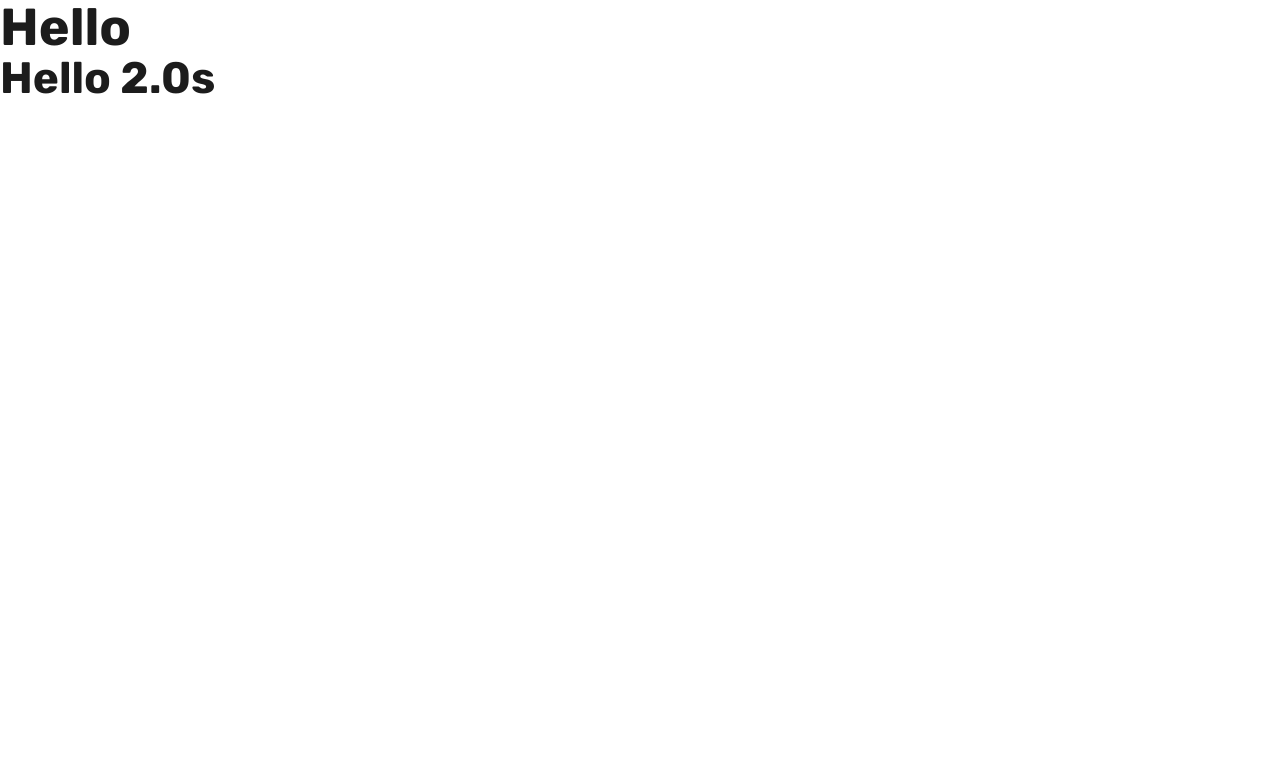
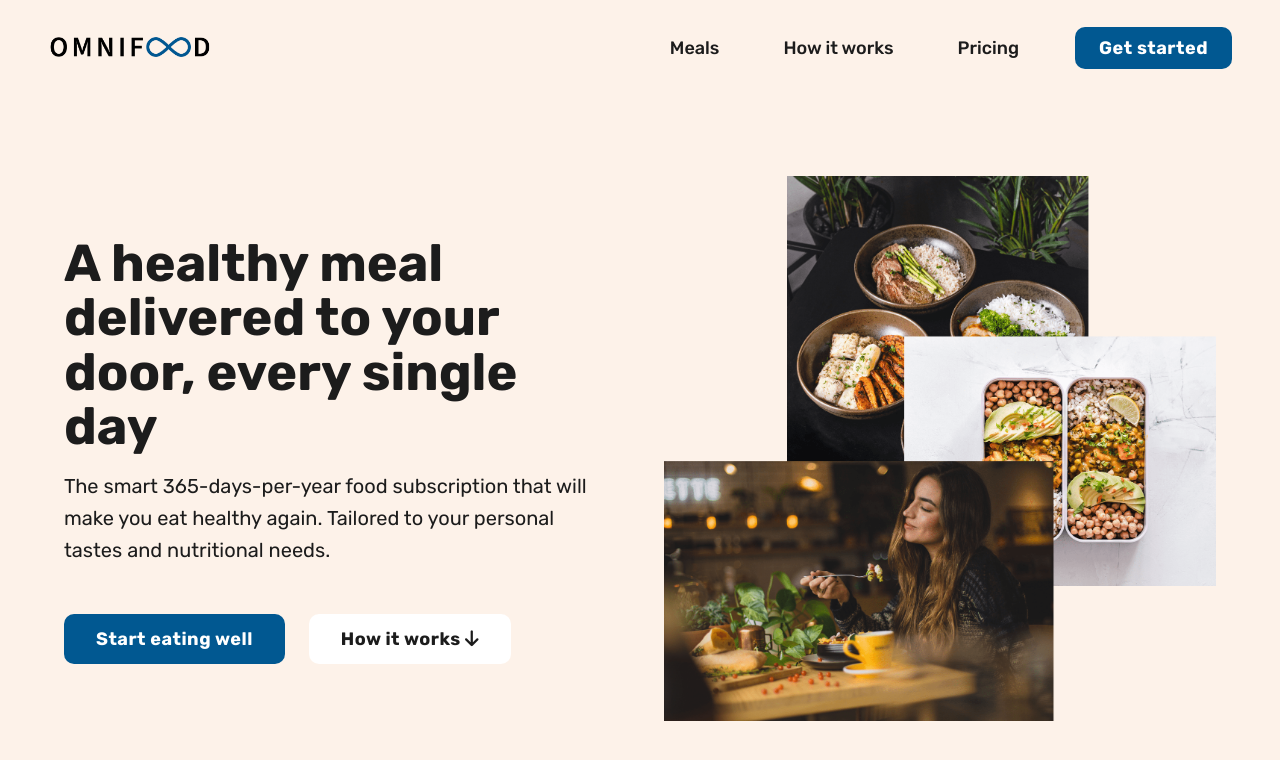
Before and after one commit to SarahVanT/OmnifoodRevision, a plain HTML site: page index.html in a window 1280 px wide. Drawn offline with Linux system fonts and the light colour scheme.

Commit message:
Worked on hero section and navigation

```diff
--- a/index.html
+++ b/index.html
@@ -13,7 +13,53 @@
     <link rel="stylesheet" href="css/styles.css" />
   </head>
   <body>
-    <h1 class="heading-primary">Hello</h1>
-    <h2 class="heading-secondary">Hello 2.0s</h2>
+    <header class="header">
+      <div class="container">
+        <a href="http://" class="navbar-logo">
+          <img src="logo.png" alt="Omnifood Logo" />
+        </a>
+        <nav class="main-nav">
+          <ul class="main-nav-list">
+            <li class="nav-item"><a href="#">Meals</a></li>
+            <li class="nav-item"><a href="#">How it works</a></li>
+            <li class="nav-item"><a href="#">Pricing</a></li>
+            <li>
+              <a href="" class="btn btn--cta">Get started</a>
+            </li>
+          </ul>
+        </nav>
+      </div>
+    </header>
+    <main>
+      <section class="section-hero">
+        <div class="hero container">
+          <div class="hero-text-box">
+            <h1 class="heading-primary">
+              A healthy meal delivered to your door, every single day
+            </h1>
+            <p class="hero-description">
+              The smart 365-days-per-year food subscription that will make you
+              eat healthy again. Tailored to your personal tastes and
+              nutritional needs.
+            </p>
+            <div class="btn-grouping">
+              <a href="http://" class="btn">Start eating well</a>
+              <a href="http://" class="btn btn--secondary"
+                >How it works
+                <i class="fa-solid fa-arrow-down" aria-hidden="true"></i
+              ></a>
+            </div>
+          </div>
+          <div class="hero-img-box">
+            <img src="img/hero-min.png" alt="Enjoying food" />
+          </div>
+        </div>
+      </section>
+    </main>
+    <!-- Font Awesome -->
+    <script
+      src="https://kit.fontawesome.com/2e89d80a8b.js"
+      crossorigin="anonymous"
+    ></script>
   </body>
 </html>
--- a/styles/_base.scss
+++ b/styles/_base.scss
@@ -17,12 +17,17 @@ body {
   font-size: $font-size;
   line-height: 1;
   font-weight: 400;
-  color: #1c1c1c;
+  color: $primary-text-color;
+}
+
+a {
+  text-decoration: none;
 }
 
 .heading-primary {
   font-size: $heading-primary-size;
   line-height: 1.05;
+  margin-bottom: $spacing-xs;
 }
 
 .heading-secondary {
@@ -40,3 +45,9 @@ body {
   font-weight: 500;
   text-transform: uppercase;
 }
+
+.hero-description {
+  font-size: 2rem;
+  line-height: 1.6;
+  margin-bottom: $spacing-xl;
+}
--- a/styles/_components.scss
+++ b/styles/_components.scss
@@ -0,0 +1,75 @@
+// Button
+.btn,
+.btn:link,
+.btn:visited {
+  display: inline-block;
+  background: $primary-color;
+  color: white;
+  text-decoration: none;
+  font-weight: 600;
+  font-size: $button-font-size-medium;
+  padding: $button-padding-large;
+  border-radius: $border-small;
+  letter-spacing: 0.5px;
+}
+
+.btn--secondary,
+.btn--secondary:link,
+.btn-secondary:visited {
+  background: $white-color;
+  color: $primary-text-color;
+}
+
+.btn--cta,
+.btn--cta:link,
+.btn-cta:visited {
+  padding: $button-padding-medium;
+}
+
+.btn-grouping {
+  display: flex;
+  gap: $spacing-sm;
+}
+
+// Header
+.header {
+  display: flex;
+  align-items: center;
+  justify-content: center;
+  background: $secondary-color;
+  height: 9.6rem;
+  padding: 0 4.8rem;
+
+  .container {
+    max-width: $max-container-width;
+    width: 100%;
+    display: flex;
+    justify-content: space-between;
+    align-items: center;
+  }
+
+  .navbar-logo img {
+    height: 2.2rem;
+  }
+
+  .main-nav {
+    .main-nav-list {
+      display: flex;
+      align-items: center;
+      gap: 4.8rem;
+    }
+
+    .nav-item {
+      a {
+        padding: 12px 8px;
+        color: $primary-text-color;
+        font-weight: 500;
+        font-size: 1.8rem;
+
+        &:hover {
+          text-decoration: underline;
+        }
+      }
+    }
+  }
+}
--- /dev/null
+++ b/styles/_layout.scss
@@ -0,0 +1,24 @@
+@import "_mixins.scss";
+
+.section-hero {
+  background: $secondary-color;
+  padding: $spacing-xxxl 0;
+
+  .hero {
+    max-width: 130rem;
+    @include grid-two-columns($spacing-xl);
+    padding: 0 $spacing-xxl;
+    &-img-box img {
+      width: 100%;
+    }
+  }
+}
+
+// .two-column-layout {
+//   ;
+// }
+
+// Example usage of the 3-column grid mixin
+// .three-column-layout {
+//   @include grid-three-columns;
+// }
--- a/styles/_mixins.scss
+++ b/styles/_mixins.scss
@@ -0,0 +1,13 @@
+@mixin grid-two-columns($gap: $spacing-sm) {
+  display: grid;
+  grid-template-columns: repeat(2, 1fr);
+  gap: $gap;
+  align-items: center;
+}
+
+@mixin grid-three-columns($gap: $spacing-sm) {
+  display: grid;
+  grid-template-columns: repeat(3, 1fr);
+  gap: $gap;
+  align-items: center;
+}
--- a/styles/_variables.scss
+++ b/styles/_variables.scss
@@ -1,9 +1,52 @@
 // Color Palette
 $primary-color: #015891;
 $secondary-color: #fdf2e9;
+$primary-text-color: #1c1c1c;
+$secondary-text-color: rgba(32, 32, 32, 0.429);
+$white-color: #fff;
 
+// Typography
 $font-family: "Rubik", sans-serif;
 $font-size: 1.6rem;
 $heading-primary-size: 5.2rem;
 $heading-secondary-size: 4.4rem;
 $heading-tertiary-size: 3rem;
+
+// Spacing
+$spacing-xxs: 0.8rem; // 8px
+$spacing-xs: 1.6rem; // 16px
+$spacing-sm: 2.4rem; // 24px
+$spacing-md: 3.2rem; // 32px
+$spacing-lg: 4rem; // 40px
+$spacing-xl: 4.8rem; // 48px
+$spacing-xxl: 6.4rem; // 64px
+$spacing-xxxl: 8rem; // 80px
+$spacing-huge: 9.6rem; // 96px
+
+// Drop Shadows
+$shadow-small: 0px 1px 3px rgba(0, 0, 0, 0.12), 0px 1px 2px rgba(0, 0, 0, 0.24);
+$shadow-medium: 0px 4px 6px rgba(0, 0, 0, 0.12), 0px 2px 4px rgba(0, 0, 0, 0.24);
+$shadow-large: 0px 10px 15px rgba(0, 0, 0, 0.12),
+  0px 4px 6px rgba(0, 0, 0, 0.24);
+
+// Border Radius
+$border-small: 1rem;
+$border-medium: 2.1rem;
+$border-large: 4.2rem;
+
+// Button Sizes
+$button-padding-small: 0.75rem 1.5rem;
+$button-padding-medium: 1.2rem 2.4rem;
+$button-padding-large: 1.6rem 3.2rem;
+
+$button-font-size-small: 1.6rem;
+$button-font-size-medium: 1.8rem;
+$button-font-size-large: 2rem;
+
+// Container
+$max-container-width: 120rem;
+.container {
+  width: 100%; // Use the full width
+  max-width: $max-container-width; // Don't exceed the maximum width
+  margin: 0 auto; // Center it horizontally
+}
--- a/styles/styles.scss
+++ b/styles/styles.scss
@@ -1,4 +1,5 @@
 @import "_base.scss";
 @import "_components.scss";
+@import "_layout.scss";
 @import "_mixins.scss";
 @import "_variables.scss";
```
Also changed, not shown: css/styles.css, img/hero-min.png (added), logo.png (added), 1 other file.
